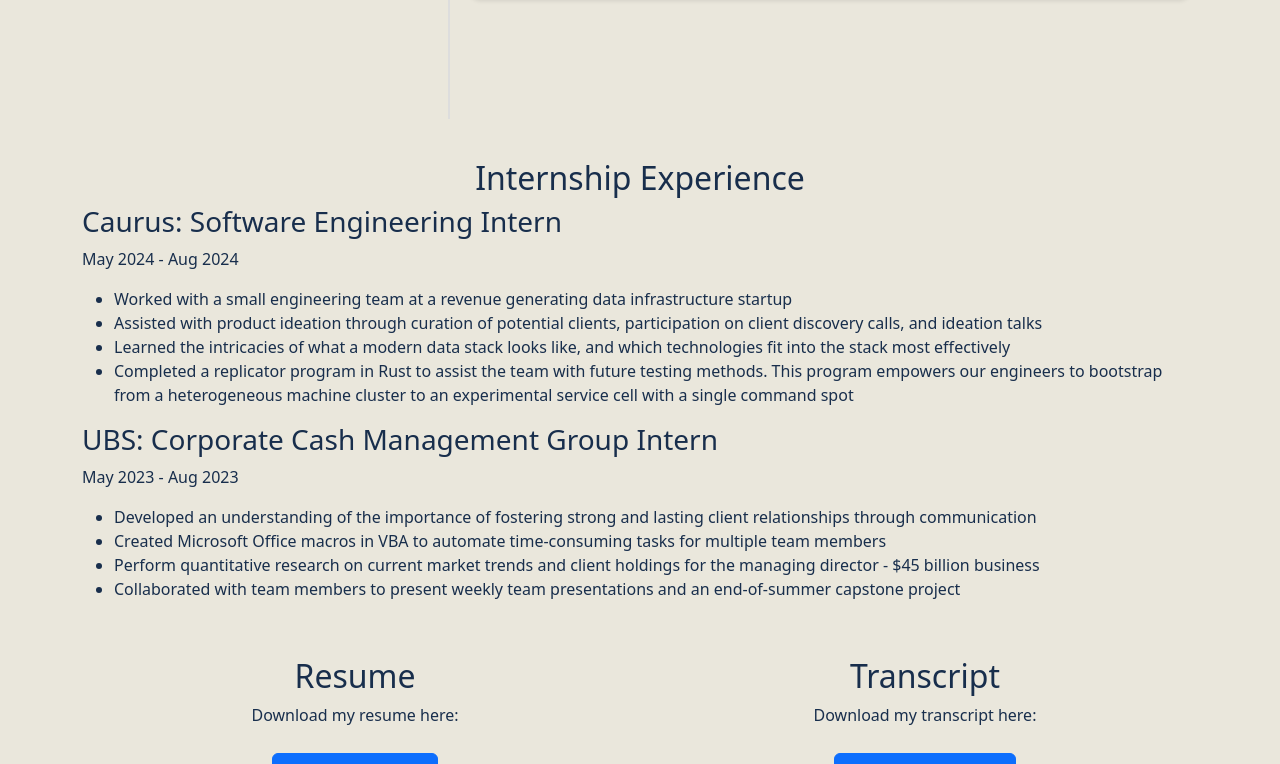
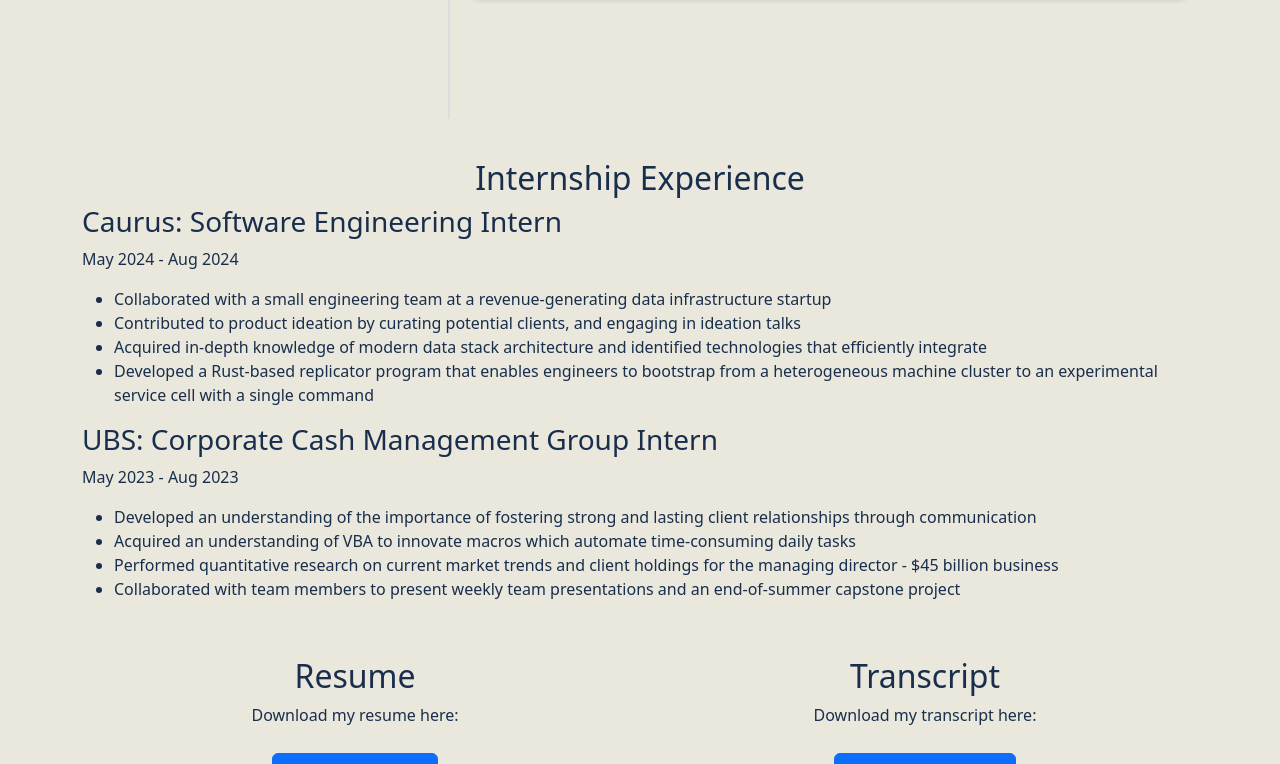
Before and after one commit to jjschmitt1/portfolio-project, a React (Create React App) app: page /experience in a window 1280 px wide. Shown: the part 543-1307 px from the top of the page. Built offline with nearby package versions, Linux system fonts and the light colour scheme.

Commit message:
Made grammar changes, thank you Amalia.

```diff
--- a/src/components/Experience/Experience.js
+++ b/src/components/Experience/Experience.js
@@ -62,17 +62,17 @@
                             <h3>Caurus: Software Engineering Intern</h3>
                             <p>May 2024 - Aug 2024</p>
                             <ul>
-                                <li>Worked with a small engineering team at a revenue generating data infrastructure startup</li>
-                                <li>Assisted with product ideation through curation of potential clients, participation on client discovery calls, and ideation talks</li>
-                                <li>Learned the intricacies of what a modern data stack looks like, and which technologies fit into the stack most effectively</li>
-                                <li>Completed a replicator program in Rust to assist the team with future testing methods. This program empowers our engineers to bootstrap from a heterogeneous machine cluster to an experimental service cell with a single command spot</li>
+                                <li>Collaborated with a small engineering team at a revenue-generating data infrastructure startup</li>
+                                <li>Contributed to product ideation by curating potential clients, and engaging in ideation talks</li>
+                                <li>Acquired in-depth knowledge of modern data stack architecture and identified technologies that efficiently integrate</li>
+                                <li>Developed a Rust-based replicator program that enables engineers to bootstrap from a heterogeneous machine cluster to an experimental service cell with a single command</li>
                             </ul>
                             <h3>UBS: Corporate Cash Management Group Intern</h3>
                             <p>May 2023 - Aug 2023</p>
                             <ul>
                                 <li>Developed an understanding of the importance of fostering strong and lasting client relationships through communication</li>
-                                <li>Created Microsoft Office macros in VBA to automate time-consuming tasks for multiple team members</li>
-                                <li>Perform quantitative research on current market trends and client holdings for the managing director - $45 billion business</li>
+                                <li>Acquired an understanding of VBA to innovate macros which automate time-consuming daily tasks</li>
+                                <li>Performed quantitative research on current market trends and client holdings for the managing director - $45 billion business</li>
                                 <li>Collaborated with team members to present weekly team presentations and an end-of-summer capstone project</li>
                             </ul>
                     </Col>
--- a/src/components/Interests/Interests.js
+++ b/src/components/Interests/Interests.js
@@ -12,20 +12,20 @@
         <div className="interests-wrapper">
             <MyNavBar />
             <Container>
-                <h1 className="top-header">My Interests</h1>
+                <h1 className="top-header">Interests</h1>
 
                 <Row className="golf-section sec">
                     <Col md={6} className="golf-text text">
                         <p>
                             I have played golf the majority of my life. Despite this,
                             it wasn't always something
-                            I was passionate about. My Dad made me play it growing up,
+                            I was passionate about. My dad made me play it growing up,
                             but now I am glad he did because I can beat my friends! I
                             am currently a 7.9 handicap, which is the lowest I have ever been.
                             I've been lucky enough to play some top courses across the
                             world with my dad, including courses in Ireland, Scotland, and Northern
                             Ireland. My favorite course that I've played would have to be Royal Dornoch,
-                            but rounding out my top 3 would be Royal County Down and
+                            but rounding out my top three would be Royal County Down and
                             Cruden Bay.
                         </p>
                     </Col>
@@ -41,18 +41,17 @@
                     <Col md={6} className="travel-text text">
                         <p>
                             Traveling is something that I think people universally agree
-                            is awesome. Whether it be to see family, friends, or just
+                            is incredible. Whether it be to see family, friends, or just
                             take a break, everyone loves to travel. I have been fortunate
                             enough to travel to a total of 15 different countries, not including
                             the US. While it would be unfair to pick least favorites, I will give
-                            my top 3. Germany takes the top spot for its beer culture and outdoor lifestyle.
-                            Living in Berlin for 4 months taught me this best.
-                            Number 2 is Italy for me, the combination of the Alps in the north and
+                            my top three. Germany takes the top spot for its beer culture and outdoor lifestyle.
+                            Living in Berlin for four months taught me this best.
+                            Number two is Italy for me—the combination of the Alps in the north and
                             the Tuscan hills in the middle with the laid back lifestyle make Italy
                             a great travel destination. Third place is harder to decide, but I think it goes to Hungary.
-                            I had a great weekend in Budapest
-                            with my friends, and the architecture was gorgeous. Honorable mention
-                            to Scotland.
+                            I had a great weekend in Budapest with my friends, and the architecture
+                            was gorgeous. Honorable mention to Scotland.
                         </p>
                     </Col>
                 </Row>
@@ -61,15 +60,15 @@
                     <Col md={6} className="soccer-text text">
                         <p>
                             Soccer was my main sport growing up. I have played it for as long as I
-                            can remember. I was originally a right back, however I got moved into
-                            center back for my high school career. Part of me wishes I played in
+                            can remember. I was originally a right back, but during high school I got moved to
+                            center back. Part of me wishes I played in
                             college, however I wouldn't trade the education and experiences I've had
                             at UW-Madison for anything - so I think I made the right choice. I still
                             have the opportunity to play intramurals, which I find a fun way to stay
                             connected with the game. As for watching soccer, during my time abroad I
                             made it to a Champions League game, Bundesliga game, and Bundesliga.2 game.
                             All were exceptional experiences. My Premier League team is Manchester City
-                            who I've been supporting since I was 9. I wish I could find the time to
+                            who I've been supporting since I was nine. I wish I could find the time to
                             watch more Premier League games, but I usually end up watching Champions
                             League games instead.
                         </p>
@@ -86,13 +85,13 @@
                     <Col md={6} className="cooking-text text">
                         <p>
                             I grew up with a lot of homemade cooking. My dad was the griller
-                            and my Mom handled just about everything else. Missing home-cooked meals at
+                            and my mom handled just about everything else. Missing home-cooked meals at
                             college, I figured it was about time I learned to cook for myself. I started
                             simple with breakfast food and ground beef, but I've worked my way up to
                             venison stuffed peppers and glazed salmon. I love cooking venison, and my
-                            go to meal right now venison or chicken and rice with sides of roasted sweet
+                            go to meal right now is venison or chicken and rice with sides of roasted sweet
                             potatoes and sauteed peppers and onions. If you couldn't notice, I still need
-                            some work on plating, but that's not the fun part.
+                            some work on plating, but that's not the fun part of cooking.
                         </p>
                     </Col>
                 </Row>
@@ -105,7 +104,7 @@
                             was a little easier to listen to, I found the genre of house music. The upbeat tempo
                             paired with a good beat always gets me pumped up for whatever lies ahead of me. Some
                             of my favorite artists currently are JAYC, Lemtom, and AstroHertz. I love putting on
-                            Spotify-recommended songs and discovering new music while programming or working out.
+                            Spotify's recommended songs and discovering new music while programming or working out.
                         </p>
                     </Col>
                     <Col md={6} className="house-music-picture pic">
```
